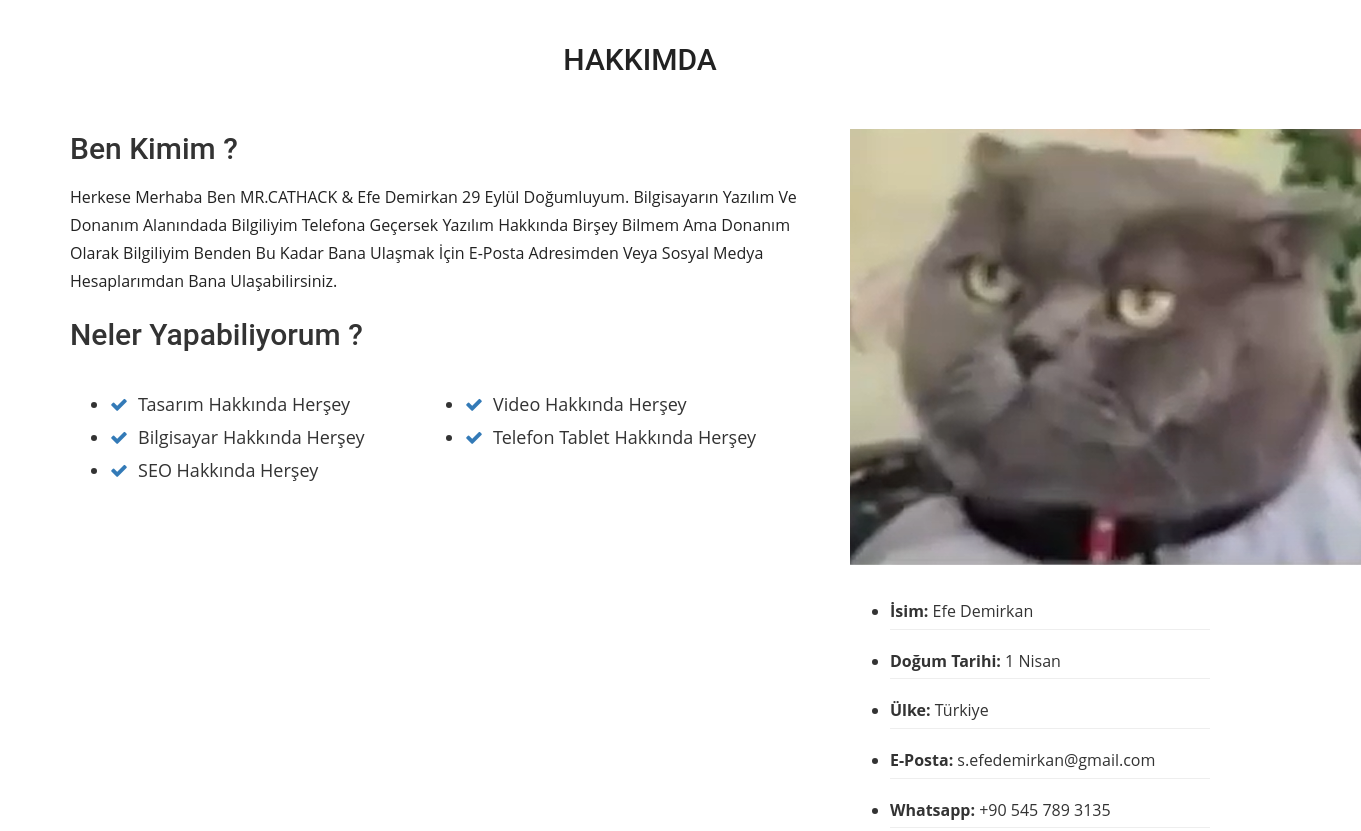
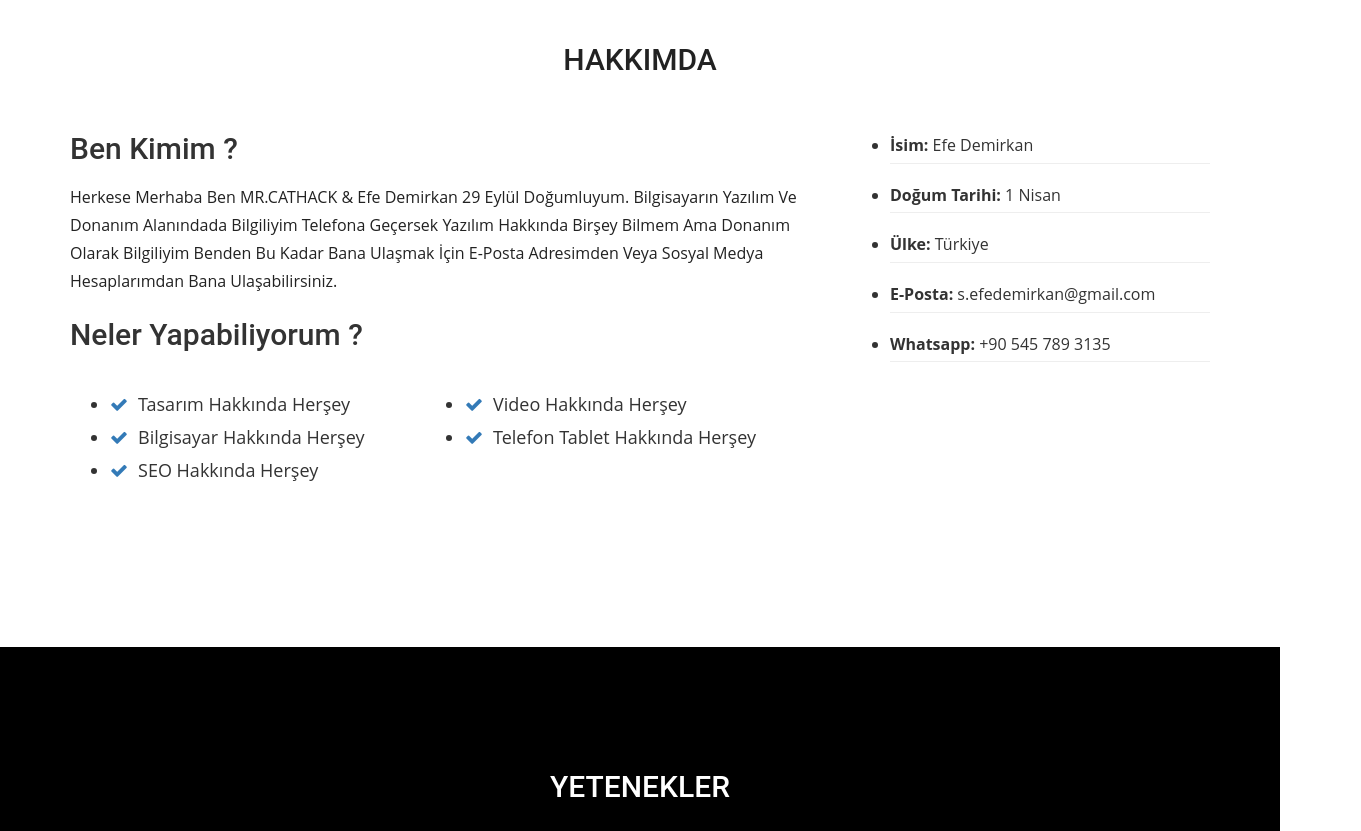
Before and after one commit to MRCATHACK/mrcathack.github.io, a plain HTML site: page index.html in a window 1280 px wide. Shown: the part 880-1711 px from the top of the page, 1361 px wide, since content can reach past the window. Drawn offline with nearby package versions, Linux system fonts and the light colour scheme.

Commit message:
Update index.html

```diff
--- a/index.html
+++ b/index.html
@@ -119,7 +119,6 @@ document.onmousedown=IE;document.onmouseup=NS;document.oncontextmenu=new Functio
             </div>
             <div class="col-md-4">
             	<div class="photo text-center wow zoomIn delay-05s">
-                	<img src="img\logo.png" alt="HackerAdminHackerLogo">
                 </div>
                 <div class="personal_detail wow fadeInUp delay-07s">
                 	<ul>
```
